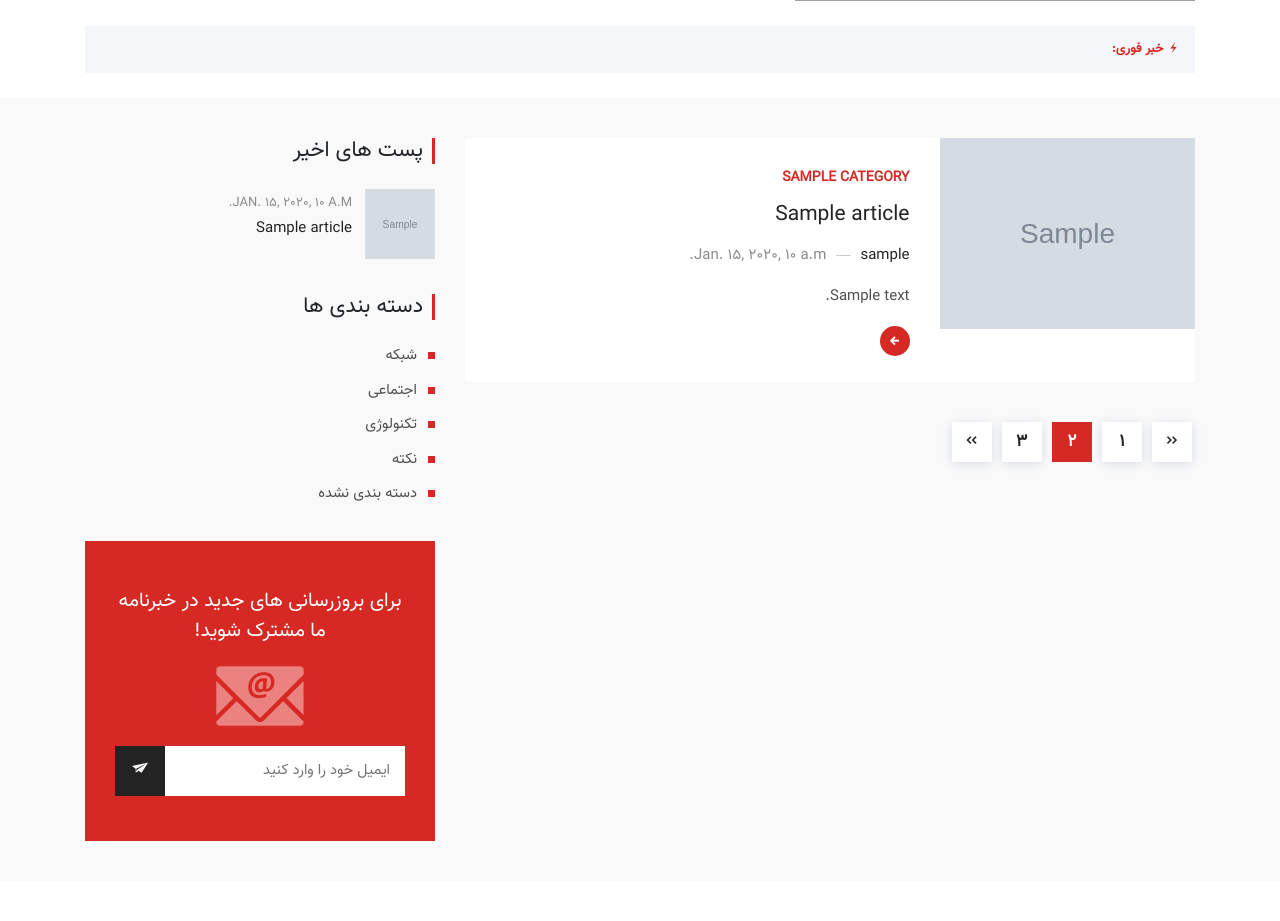
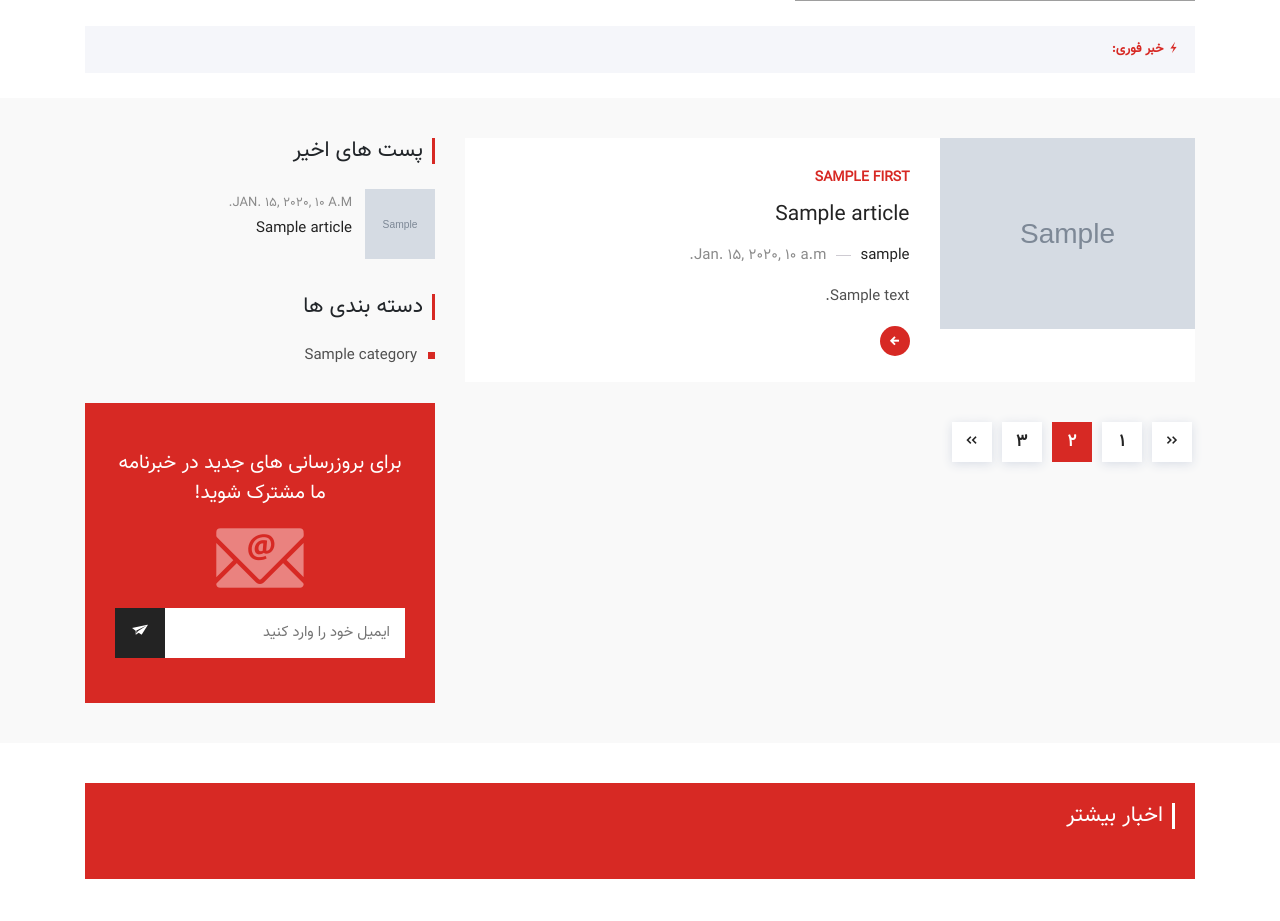
Before and after one commit to MSA2001/News-Blog, a Django app: template Blog/templates/Blog/index-7.html in a window 1280 px wide. Shown: the part 324-1245 px from the top of the page. Run offline with Django 3.2, Linux system fonts and the light colour scheme; the template is opened without the code that fills it: most values are stand-ins (such as "Sample title", 1, 10 or a date in 2020); grey boxes marked "Sample" are stand-in pictures; some libraries are stand-ins or nearby versions; some web fonts are replaced; grey boxes are pictures that could not be loaded.

Commit message:
home page categories title

```diff
--- a/Blog/templates/Blog/index-7.html
+++ b/Blog/templates/Blog/index-7.html
@@ -145,7 +145,7 @@
                     <a href="#"><img src="{{ article.image.url }}" height="650px" width="650px" alt="img"></a>
                 </div>
                 <div class="blog-post-content">
-                    <div class="tags"><a href="#">{{ article.category.title }}</a></div>
+                    <div class="tags"><a href="#">{{ article.category.all.first }}</a></div>
                     <h3><a href="#">{{ article.title }}</a></h3>
 
                     <ul>
@@ -176,7 +176,7 @@
 
                         <div class="posts-content">
                             <div class="cat">
-                                <a href="#">{{ article.category.title }}</a>
+                                <a href="#">{{ article.category.all.first }}</a>
                             </div>
 
                             <h3 class="title"><a href="#">{{ article.title }}</a></h3>
@@ -239,11 +239,9 @@
                         <h3 class="widget-title">دسته بندی ها</h3>
 
                         <ul>
-                            <li><a href="#">شبکه</a></li>
-                            <li><a href="#">اجتماعی</a></li>
-                            <li><a href="#">تکنولوژی</a></li>
-                            <li><a href="#">نکته</a></li>
-                            <li><a href="#">دسته بندی نشده</a></li>
+                            {% for category in cat %}
+                            <li><a href="#">{{ category.title}}</a></li>
+                           {% endfor %}
                         </ul>
                     </section>
 
```
Also changed, not shown: Blog/views.py (+6 -3 lines), db.sqlite3.
